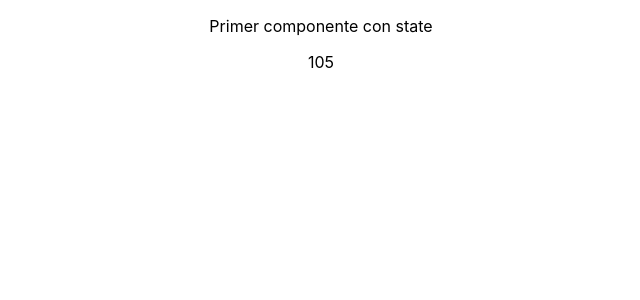
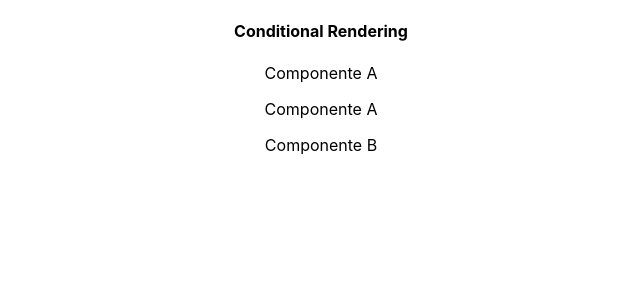
Before and after one commit to FennerEduardo/BeginReact, a React (Create React App) app: page / in a window 1280 px wide. Shown: the top 300 px of the page, without its empty margins (319-959 px from the left). Built offline with nearby package versions, Linux system fonts and the light colour scheme.

Commit message:
:fire: conditional render 1

```diff
--- a/src/App.js
+++ b/src/App.js
@@ -1,40 +1,13 @@
 import './App.css';
 import React, { Component } from 'react';
+import ConditionalSection from './sections/conditional';
 
-class Contador extends Component {
-  // Agregando el state desde el constructor
-  constructor(props) {
-    super(props)
-    this.state = { contador: this.props.contadorInicial }
-    // modificar el state usando el metodo setState
-    setInterval(() => {
-      this.setState({ contador: this.state.contador + 1 })
-    }, 1000)
-  }
-  // agregando el state fuera del constructor
-  // state = { contador: 1 }
-  render() {
-    // usando el state
-    return <ContadorNumero numero={this.state.contador} />
-  }
-}
-// agregando un default prop
-Contador.defaultProps = {
-  contadorInicial: 0
-}
-
-class ContadorNumero extends Component {
-  render() {
-    return <span>{this.props.numero}</span>
-  }
-}
 
 class App extends Component {
   render() {
     return (
       <div className="App">
-        <p>Primer componente con state</p>
-        <Contador contadorInicial={100} />
+      <ConditionalSection />
       </div>
     );
   }
--- /dev/null
+++ b/src/sections/conditional.js
@@ -0,0 +1,48 @@
+import React, { Component } from "react";
+
+class ComponenteA extends Component {
+    render() {
+        return <p>Componente A</p>
+    }
+}
+
+class ComponenteB extends Component {
+    render() {
+        return <p>Componente B</p>
+    }
+}
+
+
+export default class ConditionalSection extends Component {
+
+    constructor() {
+        super()
+        this.state = { mostrarA: true }
+    }
+
+    useConditionalRendering = (mostrarA) => {
+        if (mostrarA) {
+            return <ComponenteA />;
+        }
+        return <ComponenteB />;
+    };
+
+    render() {
+        const conditionalRender = this.state.mostrarA
+            ? <ComponenteA />
+            : <ComponenteB />
+        return (
+            <div>
+                <h4>Conditional Rendering</h4>
+                {/**mostrando condicionalmente con el metodo */}
+                {this.useConditionalRendering(this.state.mostrarA)}
+                {/**mostrando condicionalmente con una variable */}
+                {conditionalRender}
+                {/**Usando directamente el state para renderizar */}
+                {!this.state.mostrarA
+                    ? <ComponenteA />
+                    : <ComponenteB />}
+            </div>
+        )
+    }
+}
```
